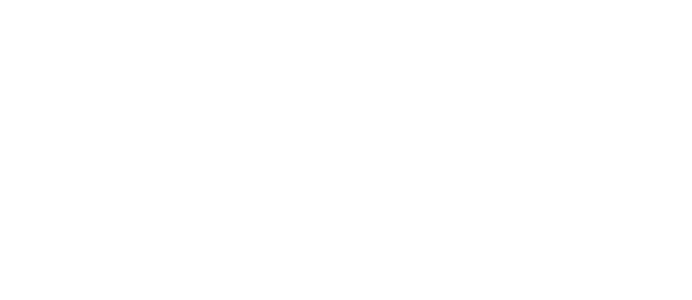
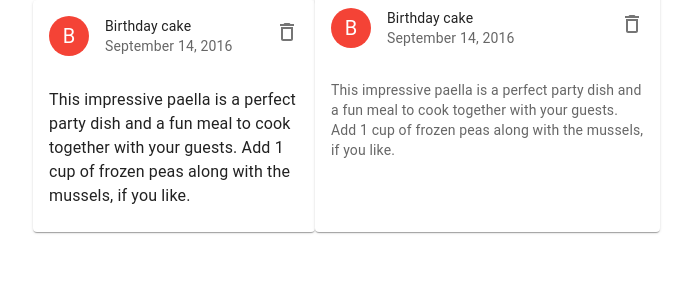
Before and after one commit to kareemmonsur/notie, a React (Create React App) app: page / in a window 1280 px wide. Shown: the top 300 px of the page, without its empty margins (31-723 px from the left). Built offline with nearby package versions, Linux system fonts and the light colour scheme.

Commit message:
note card added

```diff
--- a/src/App.js
+++ b/src/App.js
@@ -1,7 +1,6 @@
-import {Switch, Route} from 'react-router-dom'
-// import Notes from './pages/Notes'
+import {Switch, Route, BrowserRouter} from 'react-router-dom'
+import Notes from './pages/Notes'
 import Create from './pages/Create'
-import {BrowserRouter} from 'react-router-dom'
 
 function App() {
   return (
@@ -10,9 +9,9 @@
      <BrowserRouter>
        <Switch>
 
-         {/* <Route exact path='/'>
+         <Route exact path='/'>
          <Notes/>
-         </Route> */}
+         </Route>
 
          <Route path='/create'>
          <Create/>
--- /dev/null
+++ b/src/components/NoteCard.js
@@ -0,0 +1,9 @@
+import React from 'react'
+
+function NoteCard() {
+  return (
+    <div>NoteCard</div>
+  )
+}
+
+export default NoteCard
--- a/src/pages/Create.js
+++ b/src/pages/Create.js
@@ -1,6 +1,5 @@
 import React from 'react'
-import { TextField, Typography, Box } from '@mui/material'
-import { Button, Container, FormControl, FormLabel, RadioGroup, FormControlLabel, Radio } from '@mui/material'
+import { Button, Container, FormControl, FormLabel, RadioGroup, FormControlLabel, Radio, TextField, Typography, Box } from '@mui/material'
 
 
 function Create() {
@@ -32,7 +31,7 @@
           fullWidth
           required
           multiline
-          rows={'10'}
+          rows={'5'}
         />
 
       <FormControl>
@@ -52,8 +51,6 @@
     </Box>
 
 
-
-
       <Button
       type='submit'
       color='secondary'
--- a/src/pages/Notes.js
+++ b/src/pages/Notes.js
@@ -1,30 +1,93 @@
-import { Button, Container, Typography } from '@mui/material'
+import {Grid, Container} from '@mui/material'
 import React from 'react'
+// import NoteCard from '../components/NoteCard'
+import {Card, CardHeader, Avatar, IconButton, CardContent, Typography } from '@mui/material';
+import { red } from '@mui/material/colors';
+import { DeleteOutlined } from '@material-ui/icons';
+
+
+
 
 function Notes() {
   return (
-    <Container
-    fixed
-    >
-      <Typography
-       variant='h6'
-       color='textSecondary'
-       component='h2'
-       gutterBottom
-      >
-      Noted, got it
-      </Typography>
+    <Container>
+      <Grid container spacing={1}>
+      <Grid item xs={12} sm={6} md={3}>
 
-      <Button
-      onClick={() => console.log('clicked!')}
-      type='submit'
-      color='secondary'
-      variant='contained'
-      >
-        Submit
-      </Button>
+       <Card sx={{ maxWidth: 345 }}>
+          <CardHeader
+            avatar={
+              <Avatar sx={{ bgcolor: red[500] }} aria-label="recipe">
+                B
+              </Avatar>
+            }
+            action={
+              <IconButton aria-label="settings">
+                  <DeleteOutlined/>
+              </IconButton>
+            }
+            title="Birthday cake"
+            subheader="September 14, 2016"
+          />
+             <CardContent>
+                  <Typography variant="body1" color="text.primary">
+                    This impressive paella is a perfect party dish and a fun meal to cook
+                    together with your guests. Add 1 cup of frozen peas along with the mussels,
+                    if you like.
+                  </Typography>
+            </CardContent>
+       </Card>
+       </Grid>
 
-    </Container>
+
+       <Card sx={{ maxWidth: 345 }}>
+          <CardHeader
+            avatar={
+              <Avatar sx={{ bgcolor: red[500] }} >
+                B
+              </Avatar>
+            }
+            action={
+              <IconButton aria-label="settings">
+                  <DeleteOutlined/>
+              </IconButton>
+            }
+            title="Birthday cake"
+            subheader="September 14, 2016"
+          />
+             <CardContent>
+                  <Typography variant="body2" color="text.secondary">
+                    This impressive paella is a perfect party dish and a fun meal to cook
+                    together with your guests. Add 1 cup of frozen peas along with the mussels,
+                    if you like.
+                  </Typography>
+            </CardContent>
+       </Card>
+
+      {/* <Grid container spacing={2}>
+          <Grid item xs={12} sm={6} md={3}>
+            <Paper> Birthday cake </Paper>
+          </Grid> */}
+
+
+          {/* <Grid item xs={12} sm={6} md={3}>
+            <Paper> Complete your training course </Paper>
+          </Grid>
+          <Grid item xs={12} sm={6} md={3}>
+            <Paper> Order pizza</Paper>
+          </Grid>
+          <Grid item xs={12} sm={6} md={3}>
+            <Paper> Birthday Present </Paper>
+          </Grid> */}
+
+
+
+          {/* <NoteCard/> */}
+
+
+
+    </Grid>
+  </Container>
   )
 }
 
```
